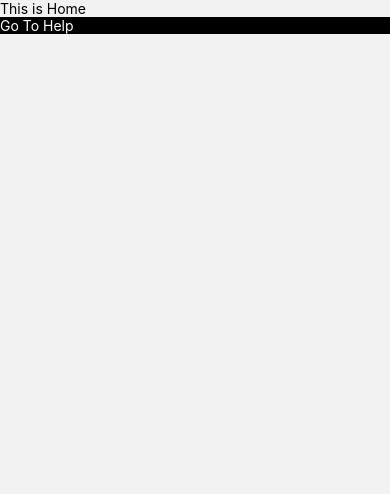
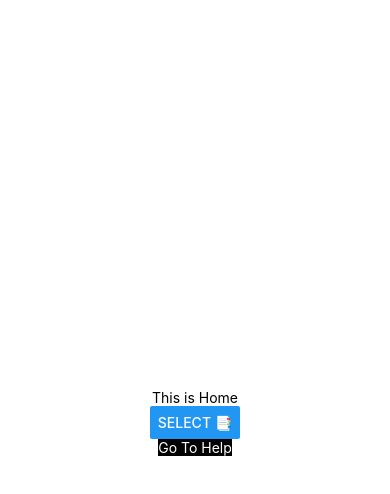
Before and after one commit to AyoobAboosalih/PWLFTR, a React Native app in the folder Client/: screen / in a window 390 px wide. Shown: the top 494 px of the page. Built offline with nearby package versions, Linux system fonts and the light colour scheme.

Commit message:
iteration 1

```diff
--- a/Client/package.json
+++ b/Client/package.json
@@ -15,6 +15,7 @@
     "@react-navigation/native-stack": "^6.6.1",
     "react": "17.0.2",
     "react-native": "0.68.0",
+    "react-native-document-picker": "^8.1.0",
     "react-native-safe-area-context": "^4.2.4",
     "react-native-screens": "^3.13.1",
     "react-native-vector-icons": "^9.1.0"
--- a/Client/screens/home.js
+++ b/Client/screens/home.js
@@ -1,12 +1,43 @@
-import React from 'react';
-import {Text, Button, View, TouchableOpacity} from 'react-native';
+import React, { useState, useCallback } from 'react'
+import {
+  Text,
+  StyleSheet,
+  SafeAreaView,
+  Button,
+  View,
+  TouchableOpacity,
+  StatusBar
+} from 'react-native';
 import {NavigationContainer} from '@react-navigation/native';
 import {createNativeStackNavigator} from '@react-navigation/native-stack';
 
 function Home({navigation}) {
+  const [fileResponse, setFileResponse] = useState([]);
+  const handleDocumentSelection = useCallback(async () => {
+    try {
+      const response = await DocumentPicker.pick({
+        presentationStyle: 'fullScreen',
+      });
+      setFileResponse(response);
+    } catch (err) {
+      console.warn(err);
+    }
+  }, []);
+
   return (
-    <View>
+    <SafeAreaView style={styles.container}>
+      <StatusBar barStyle={'dark-content'} />
       <Text>This is Home</Text>
+      {fileResponse.map((file, index) => (
+        <Text
+          key={index.toString()}
+          style={styles.uri}
+          numberOfLines={1}
+          ellipsizeMode={'middle'}>
+          {file?.uri}
+        </Text>
+      ))}
+      <Button title="Select 📑" onPress={handleDocumentSelection}/>
       <TouchableOpacity
         style={{backgroundColor: 'black'}}
         onPress={() => {
@@ -14,8 +45,17 @@ function Home({navigation}) {
         }}>
         <Text style={{color: 'white'}}>Go To Help</Text>
       </TouchableOpacity>
-    </View>
+    </SafeAreaView>
   );
 }
 
 export default Home;
+
+const styles = StyleSheet.create({
+  container: {
+    flex: 1,
+    backgroundColor: '#fff',
+    alignItems: 'center',
+    justifyContent: 'center',
+  },
+});
```
Also changed, not shown: Client/App.js (line endings or trailing spaces), 1 other file (tests, documents, lock files or other folders).
